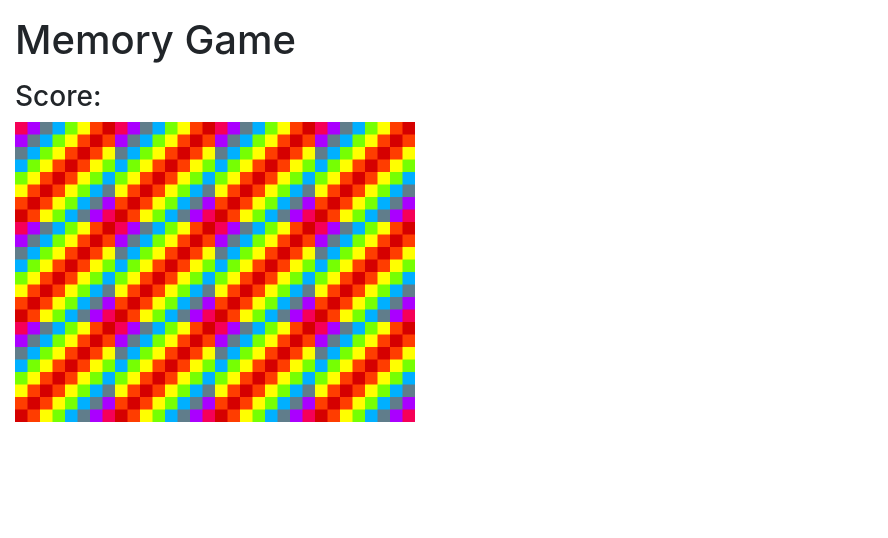
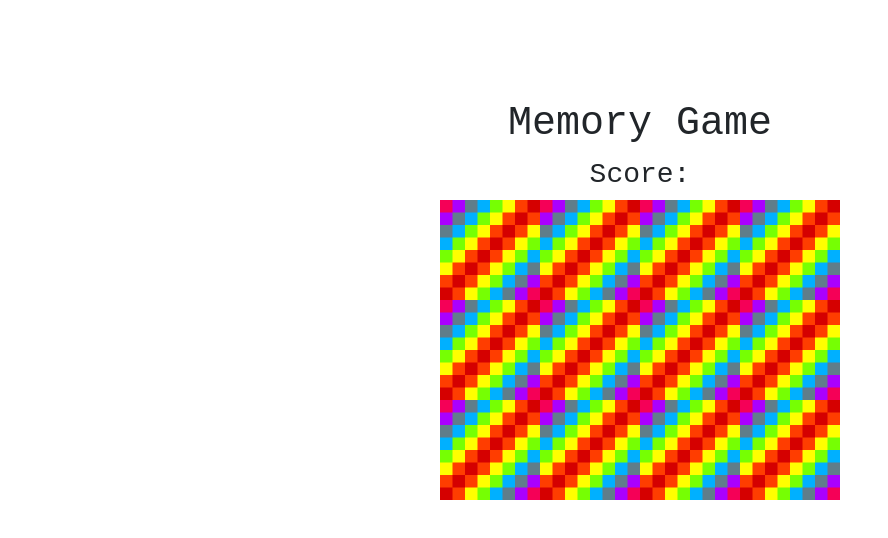
Before and after one commit to Denver44/Memory-game, a plain HTML site: page index.html in a window 1280 px wide. Shown: the whole page, without its empty margins (0-888 px from the left). Drawn offline with nearby package versions, Linux system fonts and the light colour scheme.

Commit message:
App ready

```diff
--- a/app.js
+++ b/app.js
@@ -1,48 +1,60 @@
-document.addEventListener('DOMContentLoaded', () => {
+document.addEventListener("DOMContentLoaded", () => {
+  // card Options
+  const cardArray = [
+    {
+      name: "fires",
+      img: "/Images/fries.png",
+    },
+    {
+      name: "fires",
+      img: "/Images/fries.png",
+    },
+    {
+      name: "cheeseburger",
+      img: "/Images/cheeseburger.png",
+    },
+    {
+      name: "cheeseburger",
+      img: "/Images/cheeseburger.png",
+    },
+    {
+      name: "hotdog",
+      img: "/Images/hotdog.png",
+    },
+    {
+      name: "hotdog",
+      img: "/Images/hotdog.png",
+    },
+    {
+      name: "ice-cream",
+      img: "/Images/ice-cream.png",
+    },
+    {
+      name: "ice-cream",
+      img: "/Images/ice-cream.png",
+    },
+    {
+      name: "milkshake",
+      img: "/Images/milkshake.png",
+    },
+    {
+      name: "milkshake",
+      img: "/Images/milkshake.png",
+    },
+    {
+      name: "pizza",
+      img: "/Images/pizza.png",
+    },
+    {
+      name: "pizza",
+      img: "/Images/pizza.png",
+    },
+  ];
 
-    // card Options
-    const cardArray = [{
-        name: 'fires',
-        img: 'Images/fries.png'
-    }, {
-        name: 'fires',
-        img: 'Images/fries.png'
-    }, {
-        name: 'cheeseburger',
-        img: 'Images/cheeseburger.png'
-    }, {
-        name: 'cheeseburger',
-        img: 'Images/cheeseburger.png'
-    }, {
-        name: 'hotdog',
-        img: 'Images/hotdog.png'
-    }, {
-        name: 'hotdog',
-        img: 'Images/hotdog.png'
-    }, {
-        name: 'ice-cream',
-        img: 'Images/ice-cream.png'
-    }, {
-        name: 'ice-cream',
-        img: 'Images/ice-cream.png'
-    }, {
-        name: 'milkshake',
-        img: 'Images/milkshake.png'
-    }, {
-        name: 'milkshake',
-        img: 'Images/milkshake.png'
-    }, {
-        name: 'pizza',
-        img: 'Images/pizza.png'
-    }, {
-        name: 'pizza',
-        img: 'Images/pizza.png'
-    }]
-
-    cardArray.sort(() => 0.5 - Math.random())
-    console.log(cardArray)
-    const grid = document.querySelector('.grid');
-    const resultDisplay = document.querySelector('#result');
+  cardArray.sort(() => 0.5 - Math.random());
+  console.log(cardArray);
+  const grid = document.querySelector(".grid");
+  const resultDisplay = document.querySelector("#result");
   let cardchoosen = [];
   let cardchoosenID = [];
   let cardWon = [];
@@ -50,35 +62,33 @@ document.addEventListener('DOMContentLoaded', () => {
   //1. create your board;
   function createboard() {
     for (let i = 0; i < cardArray.length; i++) {
-            var card = document.createElement('img') // create and Img element
-            card.setAttribute('src', 'Images/blank.png') // added the blank image.
-            card.setAttribute('data-id', i) // data-id given to every image.
-            card.addEventListener('click', flipcard)
+      var card = document.createElement("img"); // create and Img element
+      card.setAttribute("src", "/Images/blank.png"); // added the blank image.
+      card.setAttribute("data-id", i); // data-id given to every image.
+      card.addEventListener("click", flipcard);
       grid.appendChild(card);
     }
   }
 
   //3. Check you Match
   function checkForMatch() {
-        let msg = document.getElementById('message')
-        var cards = document.querySelectorAll('img');
-        const optionOneID = cardchoosenID[0]
-        const optionTwoID = cardchoosenID[1]
-
+    let msg = document.getElementById("message");
+    var cards = document.querySelectorAll("img");
+    const optionOneID = cardchoosenID[0];
+    const optionTwoID = cardchoosenID[1];
 
     if (optionOneID === optionTwoID) {
-
       msg.innerHTML = ` <div class="alert alert-warning alert-dismissible fade show" role="alert">
             <strong> Its Wrong! </strong> You Selected A Same card.
             <button type="button" class="close" data-dismiss="alert" aria-label="Close">
                 <span aria-hidden="true">&times;</span>
             </button>
-        </div>`
-            cards[optionOneID].setAttribute('src', '/Projects/14MemoryGame/Images/blank.png')
-            cards[optionTwoID].setAttribute('src', '/Projects/14MemoryGame/Images/blank.png')
+        </div>`;
+      cards[optionOneID].setAttribute("src", "/Images/blank.png");
+      cards[optionTwoID].setAttribute("src", "/Images/blank.png");
       setTimeout(() => {
-                msg.innerHTML = ''
-            }, 1000)
+        msg.innerHTML = "";
+      }, 1000);
     } else if (cardchoosen[0] === cardchoosen[1]) {
       // alert("You Find A match")
 
@@ -87,55 +97,51 @@ document.addEventListener('DOMContentLoaded', () => {
             <button type="button" class="close" data-dismiss="alert" aria-label="Close">
                 <span aria-hidden="true">&times;</span>
             </button>
-        </div>`
+        </div>`;
 
-
-            cards[optionOneID].setAttribute('src', '/Projects/14MemoryGame/Images/white.png')
-            cards[optionTwoID].setAttribute('src', '/Projects/14MemoryGame/Images/white.png')
-            cardWon.push(cardchoosen)
+      cards[optionOneID].setAttribute("src", "/Images/white.png");
+      cards[optionTwoID].setAttribute("src", "/Images/white.png");
+      cardWon.push(cardchoosen);
       setTimeout(() => {
-                msg.innerHTML = ''
-            }, 1000)
+        msg.innerHTML = "";
+      }, 1000);
     } else {
-            cards[optionOneID].setAttribute('src', '/Projects/14MemoryGame/Images/blank.png')
-            cards[optionTwoID].setAttribute('src', '/Projects/14MemoryGame/Images/blank.png')
+      cards[optionOneID].setAttribute("src", "/Images/blank.png");
+      cards[optionTwoID].setAttribute("src", "/Images/blank.png");
       // alert("Sorry Try Again")
       msg.innerHTML = ` <div class="alert alert-warning alert-dismissible fade show" role="alert">
             <strong> Bad Luck! </strong>Sorry Try Again.
             <button type="button" class="close" data-dismiss="alert" aria-label="Close">
                 <span aria-hidden="true">&times;</span>
             </button>
-        </div>`
+        </div>`;
 
       setTimeout(() => {
-                msg.innerHTML = ''
-            }, 1000)
-
+        msg.innerHTML = "";
+      }, 1000);
     }
 
-        cardchoosen = []
-        cardchoosenID = []
-        resultDisplay.textContent = cardWon.length
+    cardchoosen = [];
+    cardchoosenID = [];
+    resultDisplay.textContent = cardWon.length;
     if (cardWon.length === cardArray.length / 2) {
-            resultDisplay.textContent = 'Congrtaulations You Found All Matches'
+      resultDisplay.textContent = "Congrtaulations You Found All Matches";
     }
   }
 
-
-
   //2. Flip you Card
   function flipcard() {
-        let cardId = this.getAttribute('data-id')
-        console.log(cardId)
+    let cardId = this.getAttribute("data-id");
+    console.log(cardId);
     cardchoosen.push(cardArray[cardId].name);
-        console.log(cardchoosen)
+    console.log(cardchoosen);
     cardchoosenID.push(cardId);
-        console.log(cardchoosenID)
-        this.setAttribute('src', cardArray[cardId].img)
+    console.log(cardchoosenID);
+    this.setAttribute("src", cardArray[cardId].img);
     if (cardchoosen.length === 2) {
-            setTimeout(checkForMatch, 500)
+      setTimeout(checkForMatch, 500);
     }
   }
 
-    createboard()
-})
+  createboard();
+});
--- a/index.html
+++ b/index.html
@@ -12,14 +12,11 @@
 </head>
 
 <body>
-    <div id="message">
-
-    </div>
-    <div class="container-fluid">
-        <h1 class='my-3'>Memory Game</h1>
+    <div id="message"></div>
+    <div class="conatiner">
+        <h1 class='conatiner__heading'>Memory Game</h1>
         <h3>Score: <span id="result"></span></h3>
         <div class="grid"></div>
-
     </div>
 </body>
 
--- a/style.css
+++ b/style.css
@@ -3,4 +3,26 @@
   flex-wrap: wrap;
   height: 300px;
   width: 400px;
+  margin-left: auto;
+  margin-right: auto;
 }
+
+.conatiner {
+  text-align: center;
+}
+
+#message {
+  text-align: center;
+  min-height: 100px;
+}
+
+body {
+  margin-left: auto !important;
+  margin-right: auto !important;
+  width: 1024px !important;
+  font-family: monospace !important;
+}
+
+.conatiner__heading {
+  margin-bottom: 10px;
+}
```
Also changed, not shown: Images/Screenshot (52).png (added). Lines whose indentation alone changed are shown as unchanged.
